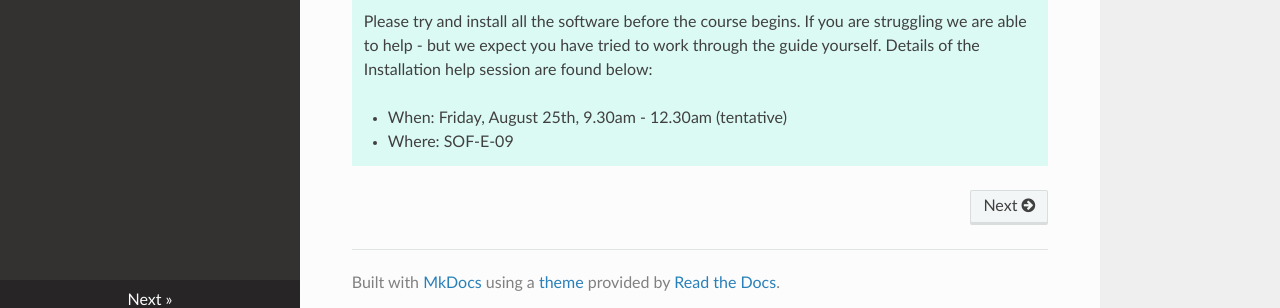
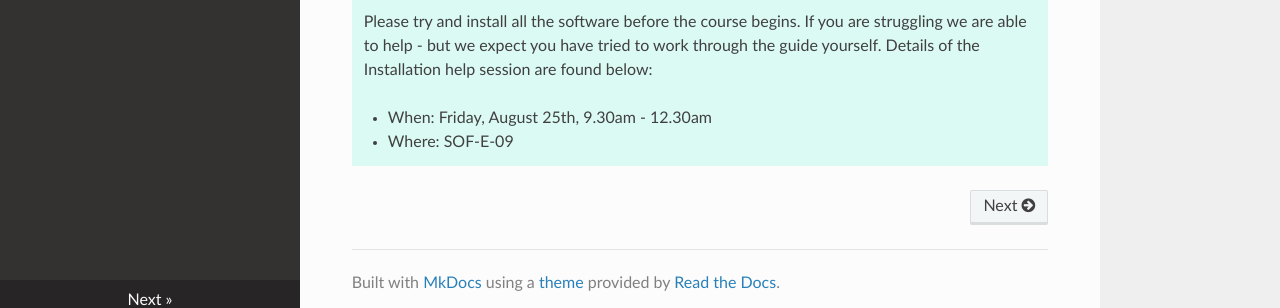
Before and after one commit to pp4rs/DEPRECATED-installation-guide, an MkDocs documentation site: the page built from docs/index.md, in a window 1280 px wide. Shown: the part 580-888 px from the top of the page. Built offline with MkDocs 1.6.1, drawn with Linux system fonts in a browser that asks for light colours; nearby versions of some CDN libraries; old or Windows-style settings are respelled for this version of MkDocs.

Commit message:
fix the time for the installation help session

```diff
--- a/docs/index.md
+++ b/docs/index.md
@@ -24,5 +24,5 @@ These pages should help you to get started setting up the computing environment
     If you are struggling we are able to help - but we expect you have tried to work through the guide yourself.
     Details of the Installation help session are found below:
 
-    * When: Friday, August 25th, 9.30am - 12.30am (tentative)
+    * When: Friday, August 25th, 9.30am - 12.30am
     * Where: SOF-E-09
```
